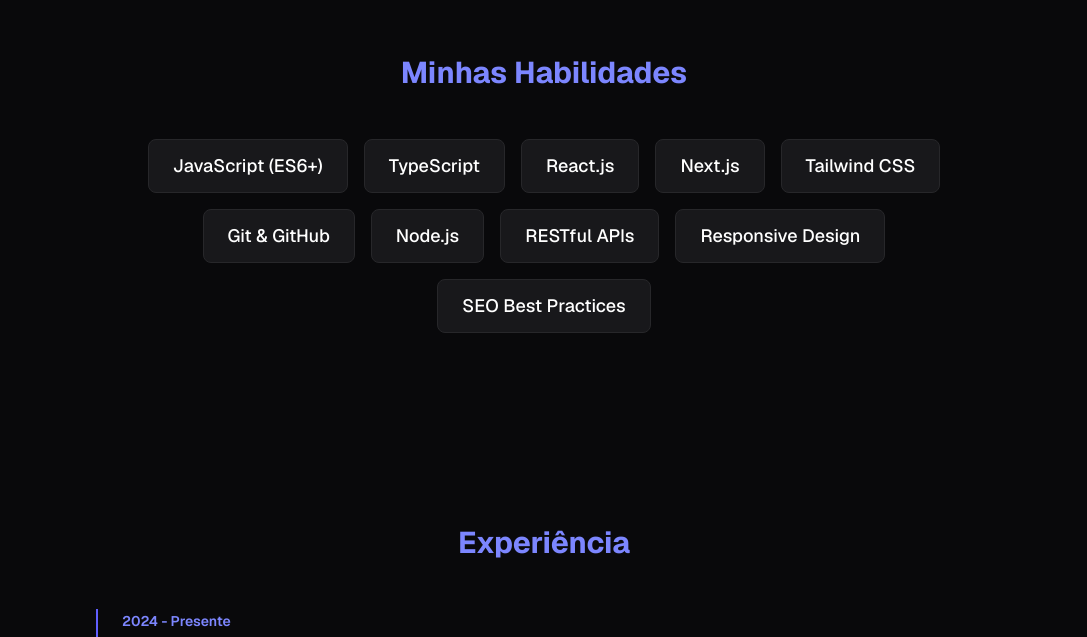
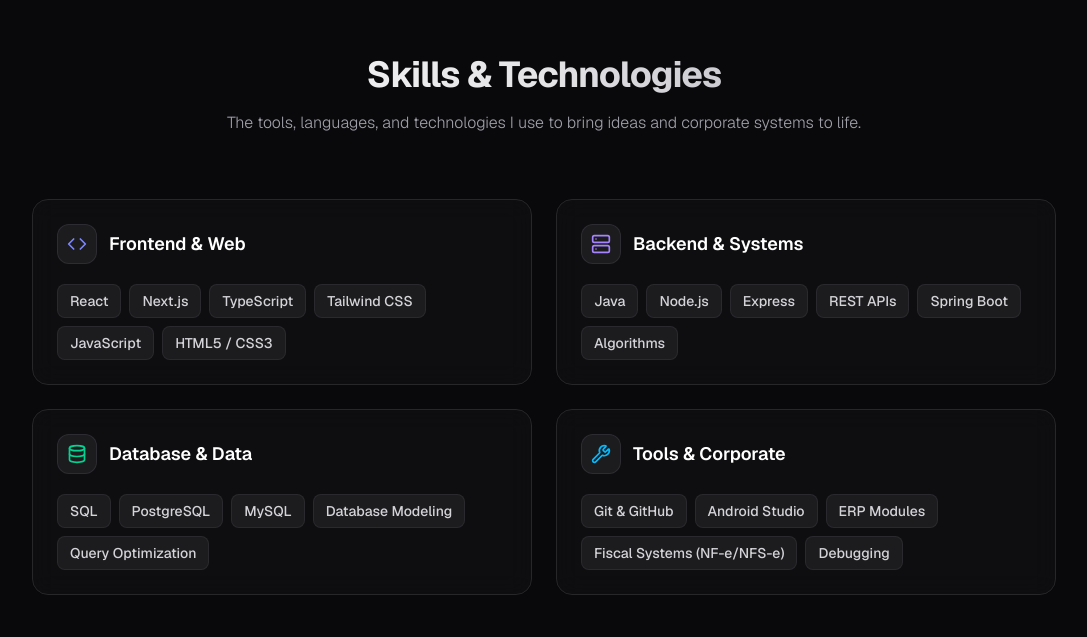
Before and after one commit to IsabellaCrippa/Isabella-s-Portfolio, a Next.js app: page / in a window 1280 px wide. Shown: the part 1541-2178 px from the top of the page, without its empty margins (96-1183 px from the left). Built offline with nearby package versions, Linux system fonts and the light colour scheme.

Commit message:
feat: add Skills section

```diff
--- a/src/components/About.tsx
+++ b/src/components/About.tsx
@@ -1,10 +1,10 @@
 "use client";
 
 import { motion, Variants } from "framer-motion";
-import { Code2, Server, GraduationCap, Briefcase } from "lucide-react";
+import { Code2, Server, GraduationCap, Briefcase } from "lucide-react"; // imports  to help the code gets pretty
 
 export default function About() {
-    const cardVariants: Variants = {
+    const cardVariants: Variants = { // this is the logic of motion, makes a casquete effct
         hidden: { opacity: 0, y: 20 },
         visible: (i: number) => ({
             opacity: 1,
@@ -17,7 +17,7 @@
         }),
     };
 
-    return (
+    return ( // here it is what shows up
         <section id="about" className="py-24 px-4 bg-zinc-950 text-white relative overflow-hidden">
             <div className="max-w-5xl mx-auto">
 
--- a/src/components/Skills.tsx
+++ b/src/components/Skills.tsx
@@ -1,28 +1,109 @@
+"use client";
+
+import { motion, Variants } from "framer-motion";
+import { Code, Database, Server, Wrench, Layers } from "lucide-react";
+
 export default function Skills() {
-  const skills = [
-    "JavaScript (ES6+)",
-    "TypeScript",
-    "React.js",
-    "Next.js",
-    "Tailwind CSS",
-    "Git & GitHub",
-    "Node.js",
-    "RESTful APIs",
-    "Responsive Design",
-    "SEO Best Practices"
+    const containerVariants: Variants = {
+        hidden: { opacity: 0 },
+        visible: {
+            opacity: 1,
+            transition: {
+                staggerChildren: 0.1,
+            },
+        },
+    };
+
+    const itemVariants: Variants = {
+        hidden: { opacity: 0, y: 20 },
+        visible: {
+            opacity: 1,
+            y: 0,
+            transition: {
+                duration: 0.4,
+                ease: "easeOut",
+            },
+        },
+    };
+
+    const skillCategories = [
+        {
+            title: "Frontend & Web",
+            icon: <Code className="h-5 w-5 text-indigo-400" />,
+            skills: ["React", "Next.js", "TypeScript", "Tailwind CSS", "JavaScript", "HTML5 / CSS3"],
+        },
+        {
+            title: "Backend & Systems",
+            icon: <Server className="h-5 w-5 text-violet-400" />,
+            skills: ["Java", "Node.js", "Express", "REST APIs", "Spring Boot", "Algorithms"],
+        },
+        {
+            title: "Database & Data",
+            icon: <Database className="h-5 w-5 text-emerald-400" />,
+            skills: ["SQL", "PostgreSQL", "MySQL", "Database Modeling", "Query Optimization"],
+        },
+        {
+            title: "Tools & Corporate",
+            icon: <Wrench className="h-5 w-5 text-sky-400" />,
+            skills: ["Git & GitHub", "Android Studio", "ERP Modules", "Fiscal Systems (NF-e/NFS-e)", "Debugging"],
+        },
     ];
 
     return (
-    <section id="skills" className="py-24 px-8 bg-zinc-950 text-white">
-      <div className="max-w-4xl mx-auto text-center">
-        <h2 className="text-3xl font-bold mb-12 text-indigo-400">Minhas Habilidades</h2>
-        <div className="flex flex-wrap justify-center gap-4">
-          {skills.map((skill, index) => (
-            <span key={index} className="px-6 py-3 bg-zinc-900 border border-zinc-800 rounded-lg text-lg font-medium hover:border-indigo-500 transition-colors">
+        <section id="skills" className="py-24 px-4 bg-zinc-950 text-white relative overflow-hidden">
+            <div className="max-w-5xl mx-auto">
+
+                {/* Section Header */}
+                <motion.div
+                    initial={{ opacity: 0, y: 20 }}
+                    whileInView={{ opacity: 1, y: 0 }}
+                    viewport={{ once: true }}
+                    transition={{ duration: 0.5 }}
+                    className="text-center mb-16"
+                >
+                    <h2 className="text-3xl sm:text-4xl font-bold tracking-tight mb-4 bg-gradient-to-r from-white via-zinc-200 to-zinc-400 bg-clip-text text-transparent">
+                        Skills &amp; Technologies
+                    </h2>
+                    <p className="text-zinc-400 max-w-2xl mx-auto text-sm sm:text-base font-light">
+                        The tools, languages, and technologies I use to bring ideas and corporate systems to life.
+                    </p>
+                </motion.div>
+
+                {/* Skills Grid */}
+                <motion.div
+                    variants={containerVariants}
+                    initial="hidden"
+                    whileInView="visible"
+                    viewport={{ once: true }}
+                    className="grid grid-cols-1 md:grid-cols-2 gap-6"
+                >
+                    {skillCategories.map((category, index) => (
+                        <motion.div
+                            key={index}
+                            variants={itemVariants}
+                            className="p-6 rounded-2xl border border-zinc-800 bg-zinc-900/40 backdrop-blur-md hover:border-zinc-700 transition-all group"
+                        >
+                            <div className="flex items-center gap-3 mb-5">
+                                <div className="h-10 w-10 rounded-xl bg-zinc-800/60 flex items-center justify-center border border-zinc-700/50 group-hover:scale-110 transition-transform">
+                                    {category.icon}
+                                </div>
+                                <h3 className="font-semibold text-white text-lg">{category.title}</h3>
+                            </div>
+
+                            <div className="flex flex-wrap gap-2">
+                                {category.skills.map((skill, skillIndex) => (
+                                    <span
+                                        key={skillIndex}
+                                        className="px-3 py-1.5 rounded-lg text-xs sm:text-sm font-medium bg-zinc-800/60 text-zinc-300 border border-zinc-700/40 hover:border-zinc-500 hover:text-white transition-colors"
+                                    >
                                         {skill}
                                     </span>
                                 ))}
                             </div>
+                        </motion.div>
+                    ))}
+                </motion.div>
+
             </div>
         </section>
     );
```
Lines whose indentation alone changed are shown as unchanged.
